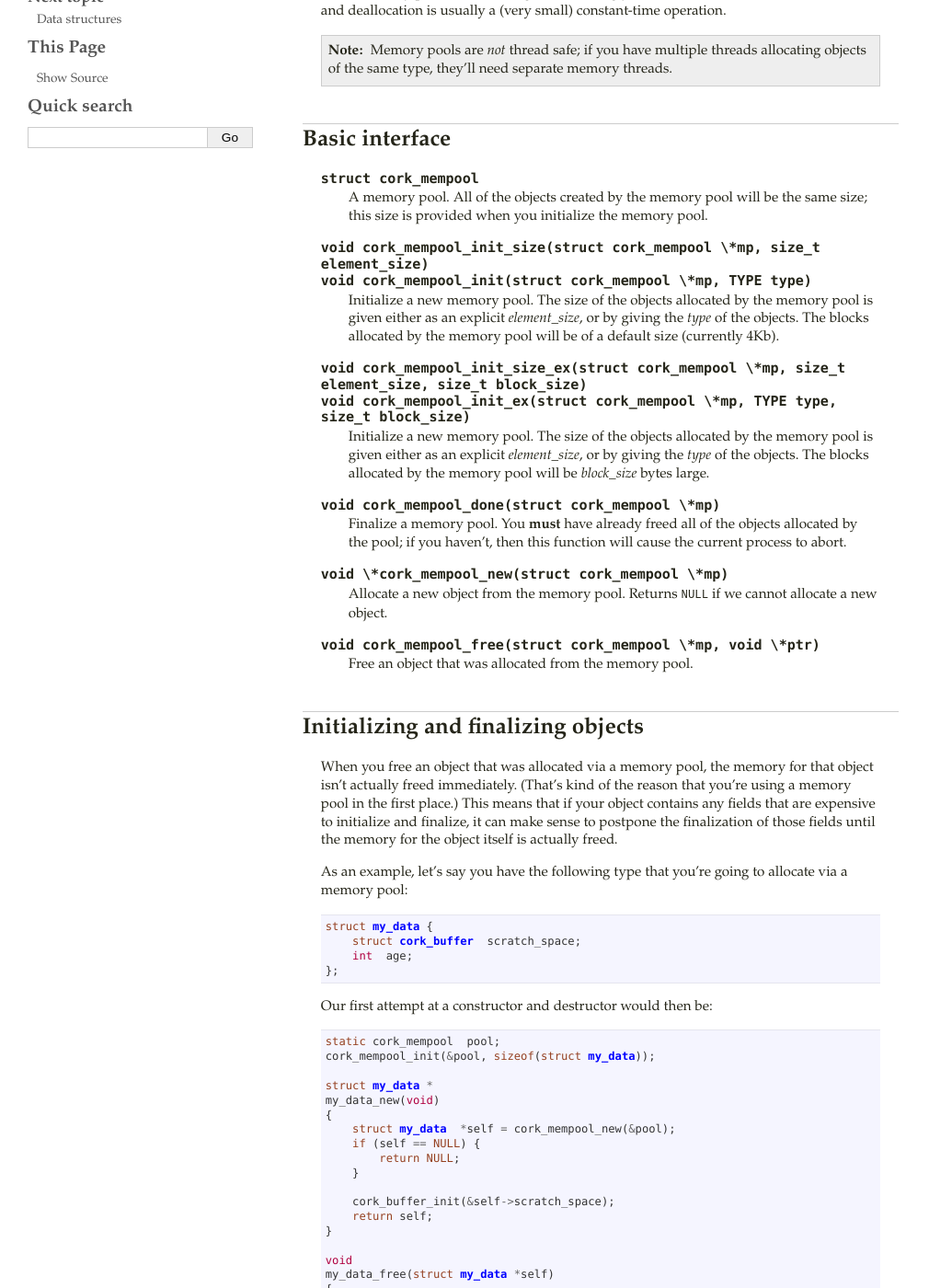
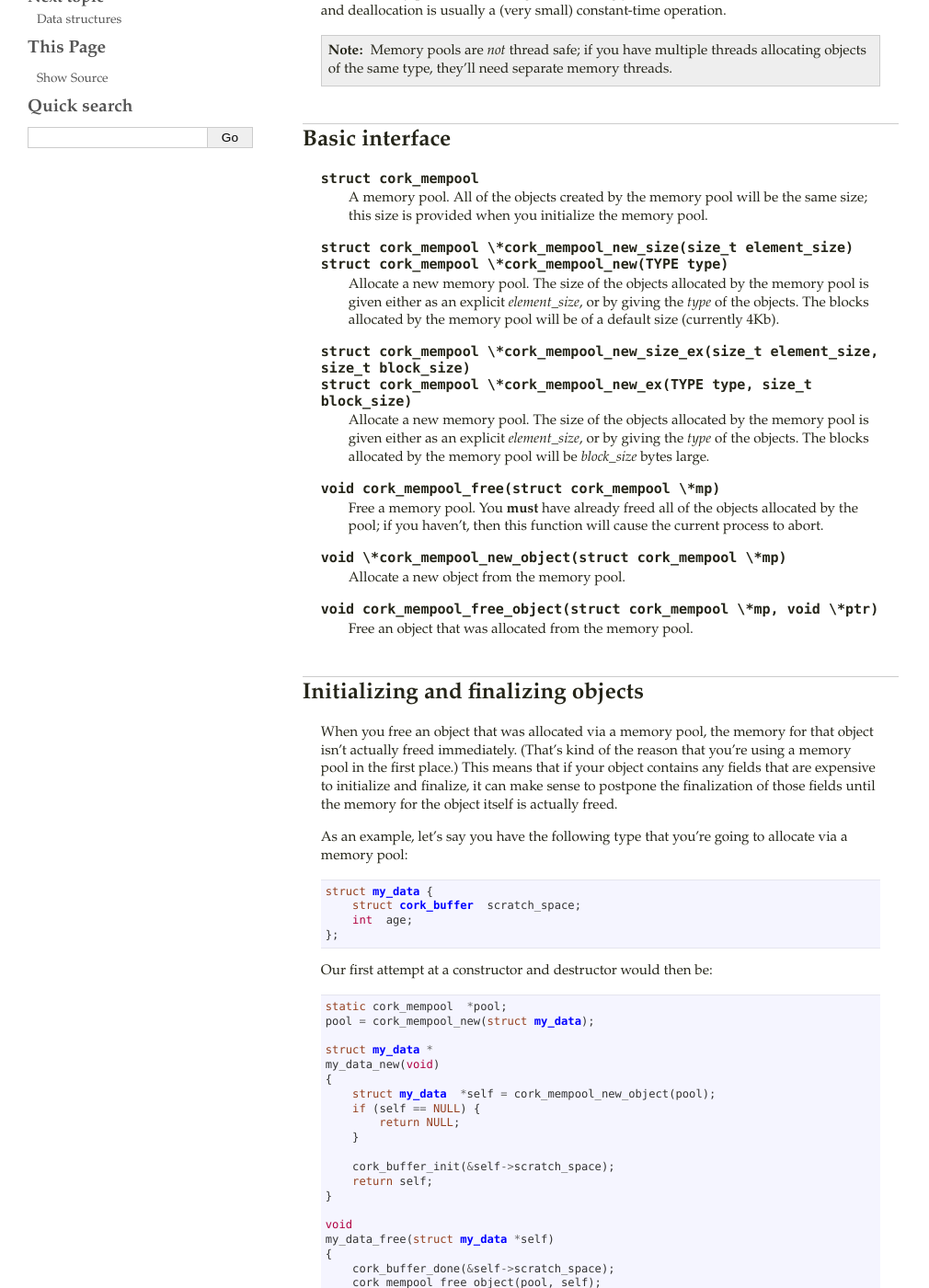
Before and after one commit to dcreager/libcork, a Sphinx documentation site: the page built from docs/mempool.rst, in a window 1280 px wide and 1400 px high, scrolled down 260 px. Shown: the whole window at 92% size, without its empty margins (0-1010 px from the left). Built offline with Sphinx 7.4.7, drawn with Linux system fonts in a browser that asks for light colours; pages that are not in the unit, such as notebooks, are missing from menus; the version number could not be read and is left out; some of the changed text lies outside the part shown.

Commit message:
Hide mempool implementation details
The `cork_mempool` type is now completely opaque, which moves us one
step closer to declaring a stable ABI for libcork.  This means that you
can no longer embed a `cork_mempool` directly into your own types.  This
gives us more flexibility in the future to change the implementation
without breaking existing code.

(The main reason for allowing embedded `cork_mempool` objects was to let
us implement `cork_mempool_new_object` as a static inline function.  But
that's not really useful; the performance benefit is negligible, and it
complicates the API.  So that's now a regular CORK_API function.)

As part of this update, the initialization and finalization callbacks
now include a `user_data` parameter, like all good callbacks should.
(We already had function pointer types for these callbacks, we just
needed to use them!)

And lastly, the functions for allocating and freeing an object in the
memory pool have been renamed to `cork_mempool_new_object` and
`cork_mempool_free_object`.  After all, they weren't creating or freeing
the memory pool itself...

```diff
--- a/docs/mempool.rst
+++ b/docs/mempool.rst
@@ -35,34 +35,33 @@ Basic interface
    the same size; this size is provided when you initialize the memory
    pool.
 
-.. function:: void cork_mempool_init_size(struct cork_mempool \*mp, size_t element_size)
-              void cork_mempool_init(struct cork_mempool \*mp, TYPE type)
+.. function:: struct cork_mempool \*cork_mempool_new_size(size_t element_size)
+              struct cork_mempool \*cork_mempool_new(TYPE type)
 
-   Initialize a new memory pool.  The size of the objects allocated by
+   Allocate a new memory pool.  The size of the objects allocated by
    the memory pool is given either as an explicit *element_size*, or by
    giving the *type* of the objects.  The blocks allocated by the memory
    pool will be of a default size (currently 4Kb).
 
-.. function:: void cork_mempool_init_size_ex(struct cork_mempool \*mp, size_t element_size, size_t block_size)
-              void cork_mempool_init_ex(struct cork_mempool \*mp, TYPE type, size_t block_size)
+.. function:: struct cork_mempool \*cork_mempool_new_size_ex(size_t element_size, size_t block_size)
+              struct cork_mempool \*cork_mempool_new_ex(TYPE type, size_t block_size)
 
-   Initialize a new memory pool.  The size of the objects allocated by
+   Allocate a new memory pool.  The size of the objects allocated by
    the memory pool is given either as an explicit *element_size*, or by
    giving the *type* of the objects.  The blocks allocated by the memory
    pool will be *block_size* bytes large.
 
-.. function:: void cork_mempool_done(struct cork_mempool \*mp)
+.. function:: void cork_mempool_free(struct cork_mempool \*mp)
 
-   Finalize a memory pool.  You **must** have already freed all of the
+   Free a memory pool.  You **must** have already freed all of the
    objects allocated by the pool; if you haven't, then this function
    will cause the current process to abort.
 
-.. function:: void \*cork_mempool_new(struct cork_mempool \*mp)
+.. function:: void \*cork_mempool_new_object(struct cork_mempool \*mp)
 
-   Allocate a new object from the memory pool.  Returns ``NULL`` if we
-   cannot allocate a new object.
+   Allocate a new object from the memory pool.
 
-.. function:: void cork_mempool_free(struct cork_mempool \*mp, void \*ptr)
+.. function:: void cork_mempool_free_object(struct cork_mempool \*mp, void \*ptr)
 
    Free an object that was allocated from the memory pool.
 
@@ -90,13 +89,13 @@ to allocate via a memory pool::
 
 Our first attempt at a constructor and destructor would then be::
 
-    static cork_mempool  pool;
-    cork_mempool_init(&pool, sizeof(struct my_data));
+    static cork_mempool  *pool;
+    pool = cork_mempool_new(struct my_data);
 
     struct my_data *
     my_data_new(void)
     {
-        struct my_data  *self = cork_mempool_new(&pool);
+        struct my_data  *self = cork_mempool_new_object(pool);
         if (self == NULL) {
             return NULL;
         }
@@ -109,7 +108,7 @@ Our first attempt at a constructor and destructor would then be::
     my_data_free(struct my_data *self)
     {
         cork_buffer_done(&self->scratch_space);
-        cork_mempool_free(&pool, self);
+        cork_mempool_free_object(pool, self);
     }
 
 What's interesting about this example is that the ``scratch_space``
@@ -117,29 +116,27 @@ field, being a :c:type:`cork_buffer`, allocates some space internally to
 hold whatever data we're building up in the buffer.  When we call
 :c:func:`cork_buffer_done` in our destructor, that memory is returned to
 the system.  Later on, when we allocate a new ``my_data``, the
-:c:func:`cork_mempool_new` call in our constructor might get this same
+:c:func:`cork_mempool_new_object` call in our constructor might get this same
 physical instance back.  We'll then proceed to re-initialize the
 ``scratch_space`` buffer, which will then reallocate its internal buffer
 space as we use the type.
 
 Since we're using a memory pool to reuse the memory for the ``my_data``
 instance, we might as well try to reuse the memory for the
-``scratch_space`` field, as well.  To do this, you set the
-``init_object`` and ``done_object`` function pointers in your memory
-pool:
+``scratch_space`` field, as well.  To do this, you provide initialization and
+finalization callbacks:
 
-.. member:: int (\*cork_mempool.init_object)(void \*obj)
-            void (\*cork_mempool.done_object)(void \*obj)
+.. function:: void cork_mempool_set_callbacks(struct cork_mempool \*mp, void \*user_data, cork_free_f free_user_data, cork_init_f init_object, cork_done_f done_object)
 
-   Functions that will be used to initialize and finalize each object
-   that's managed by the memory pool.
+   Provide callback functions that will be used to initialize and finalize each
+   object created by the memory pool.
 
 So, instead of putting the initialization logic into our constructor, we
 put it into the ``init_object`` function.  Similarly, the finalization
 logic goes into ``done_object``, and not our destructor::
 
-    static int
-    my_data_init(void *vself)
+    static void
+    my_data_init(void *user_data, void *vself)
     {
         struct my_data  *self = vself;
         cork_buffer_init(&self->scratch_space);
@@ -147,27 +144,26 @@ logic goes into ``done_object``, and not our destructor::
     }
 
     static void
-    my_data_done(void *vself)
+    my_data_done(void *user_data, void *vself)
     {
         struct my_data  *self = vself;
         cork_buffer_done(&self->scratch_space);
     }
 
-    static cork_mempool  pool;
-    cork_mempool_init(&pool, sizeof(struct my_data));
-    pool.init_object = my_data_init;
-    pool.done_object = my_data_done;
+    static cork_mempool  *pool;
+    pool = cork_mempool_new(pool, struct my_data);
+    cork_mempool_set_callbacks(pool, NULL, NULL, my_data_init, my_data_done);
 
     struct my_data *
     my_data_new(void)
     {
-        return cork_mempool_new(&pool);
+        return cork_mempool_new_object(pool);
     }
 
     void
     my_data_free(struct my_data *self)
     {
-        cork_mempool_free(&pool, self);
+        cork_mempool_free_object(pool, self);
     }
 
 In this implementation, the ``scratch_space`` buffer is initialized when
@@ -186,11 +182,7 @@ constructor object::
     struct my_data *
     my_data_new(void)
     {
-        struct my_data  *self = cork_mempool_new(&pool);
-        if (self == NULL) {
-            return NULL;
-        }
-
+        struct my_data  *self = cork_mempool_new_object(pool);
         cork_buffer_clear(&self->scratch_space);
         return self;
     }
```
Also changed, not shown: 5 other files.
